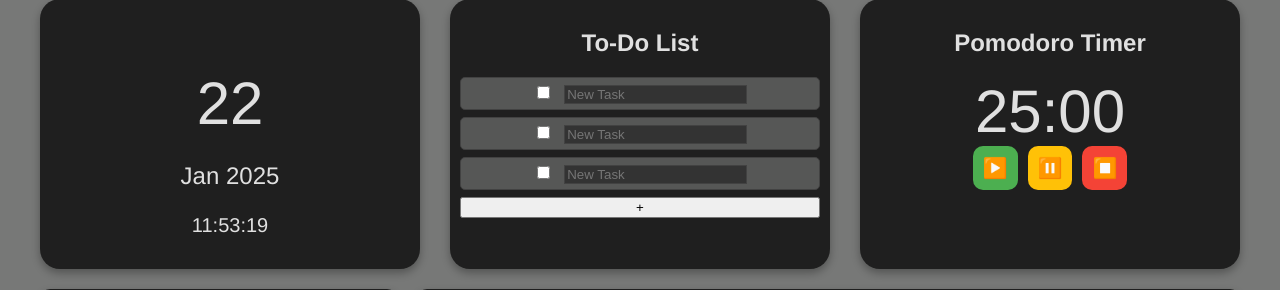
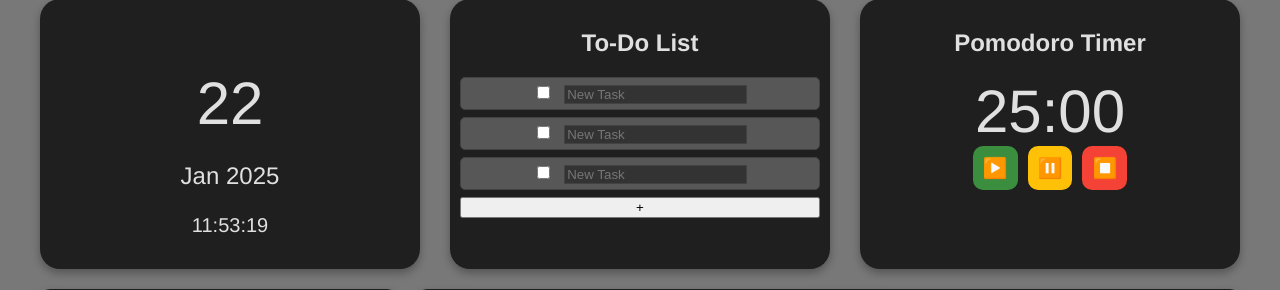
Before and after one commit to xeena26/ProjectTikk, a Flask app: page /dashboard in a window 1280 px wide. Shown: the part 127-417 px from the top of the page. Run offline with Flask 3, Linux system fonts and the light colour scheme; a user stored in the database is signed in; data that the repository does not hold is empty.

Commit message:
Wed, Jan 22, 2025, 10:53 PM +11:00

```diff
--- a/static/styles.css
+++ b/static/styles.css
@@ -186,7 +186,7 @@ footer {
 }
 
 .start-button {
-    background-color: #4CAF50;
+    background-color: #3C8E3F;
 }
 
 .pause-button {
```
